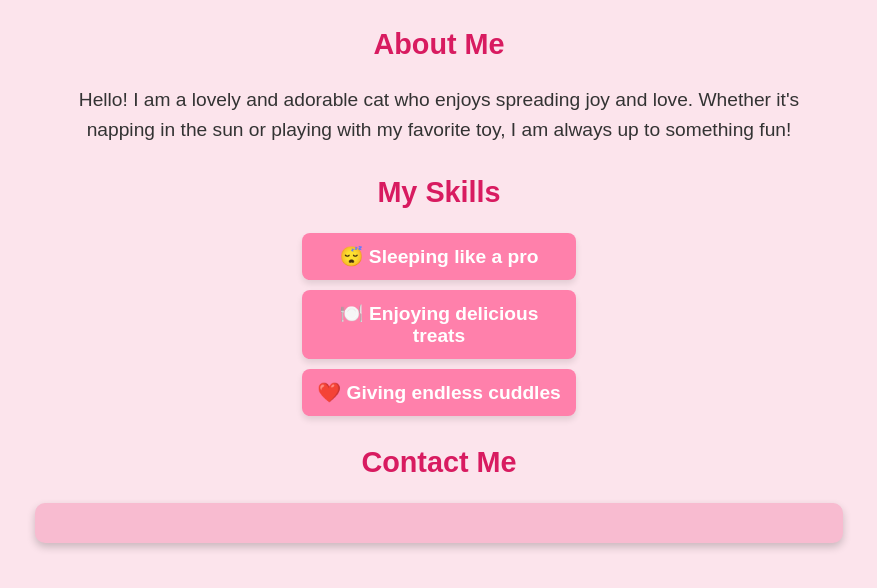
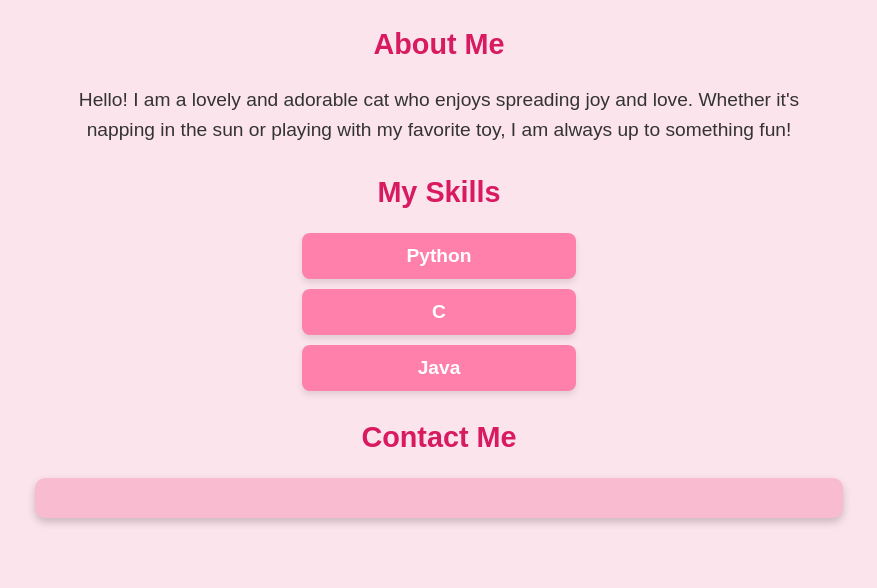
Before and after one commit to GANESHK-cloud/portfolio, a plain HTML site: page index.html in a window 1280 px wide. Shown: the part 152-740 px from the top of the page, without its empty margins (201-1078 px from the left). Drawn offline with Linux system fonts and the light colour scheme.

Commit message:
Update index.html

```diff
--- a/index.html
+++ b/index.html
@@ -18,9 +18,9 @@
 
     <h2>My Skills</h2>
     <ul>
-        <li>😴 Sleeping like a pro</li>
-        <li>🍽️ Enjoying delicious treats</li>
-        <li>❤️ Giving endless cuddles</li>
+        <li>Python</li>
+        <li>C</li>
+        <li>Java</li>
     </ul>
 
     <h2>Contact Me</h2>
```
